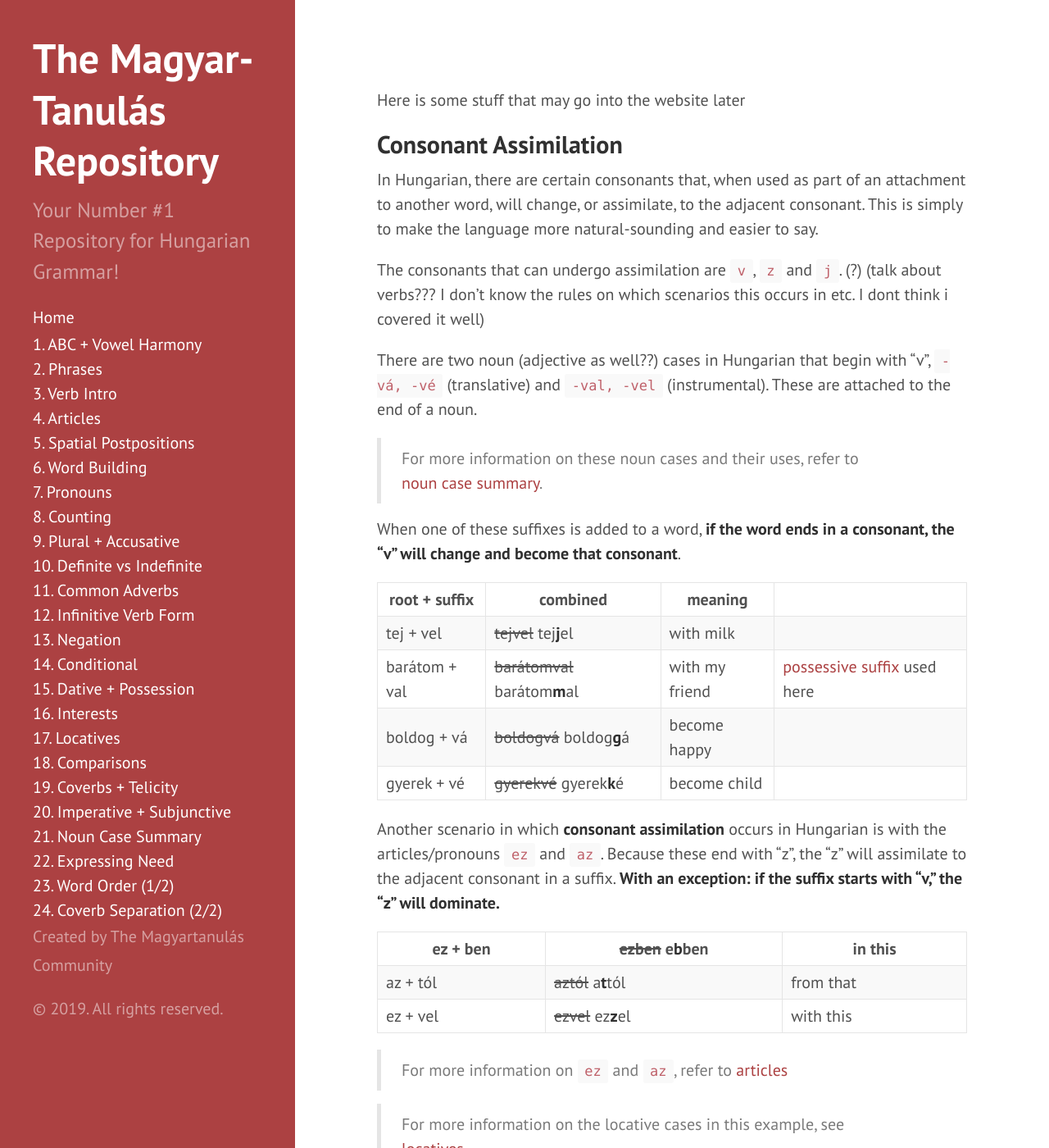
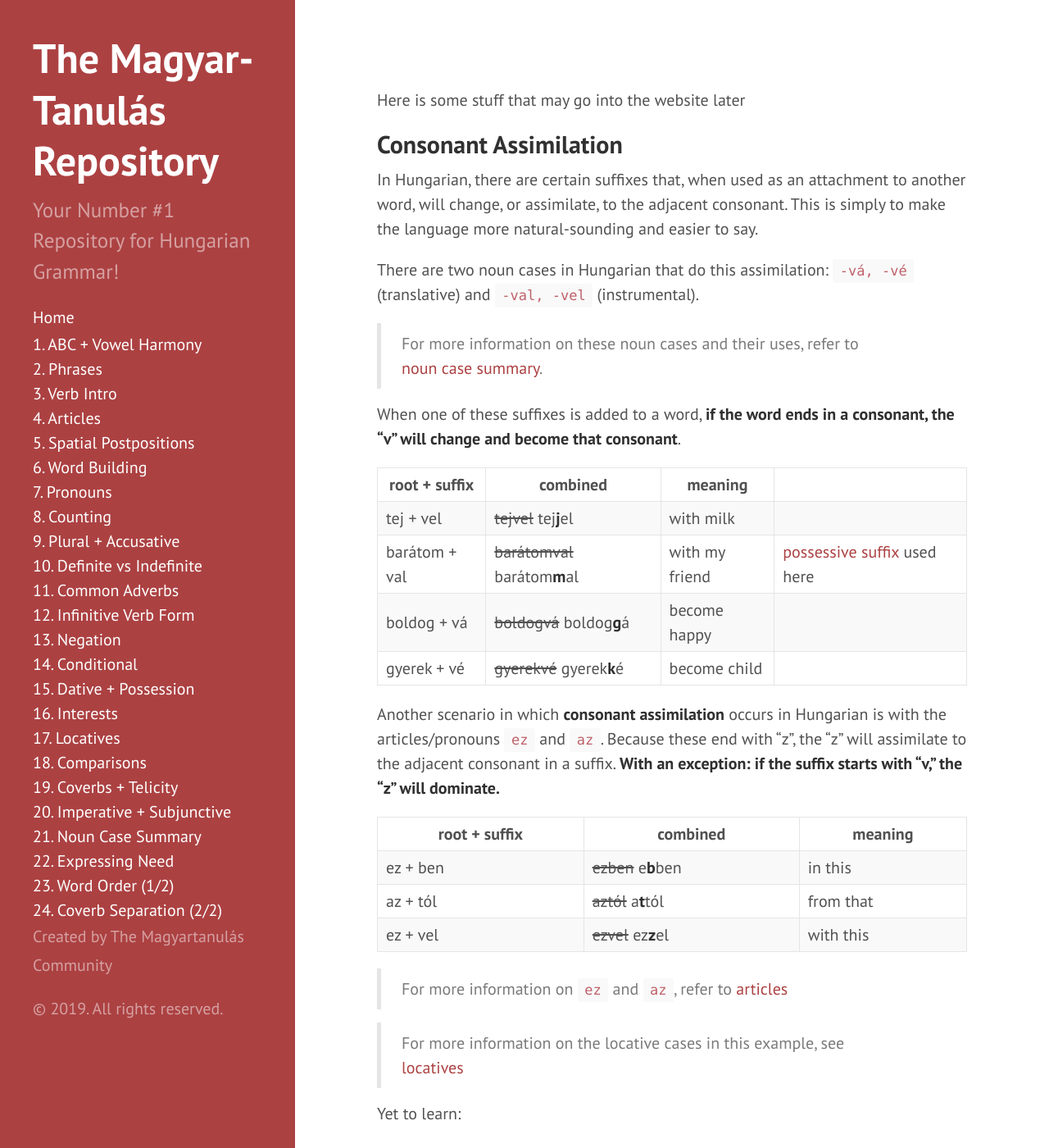
Before and after one commit to Magyartanulas/magyartanulas.github.io, a Jekyll site: the page built from extrastuff.md, in a window 1280 px wide and 1400 px high. Shown: the whole window at 82% size. Built offline with Jekyll 4.4.1, drawn with Linux system fonts in a browser that asks for light colours; our own code applies the rules of GitHub Pages for plain Markdown files; comment, search, counter and statistics services are not loaded; some of the changed text lies outside the part shown.

Commit message:
Update extrastuff.md

```diff
--- a/extrastuff.md
+++ b/extrastuff.md
@@ -2,17 +2,15 @@ Here is some stuff that may go into the website later
 
 ## Consonant Assimilation
 
-In Hungarian, there are certain consonants that, when used as part of an attachment to another word, will change, or assimilate, to the adjacent consonant. This is simply to make the language more natural-sounding and easier to say.
+In Hungarian, there are certain suffixes that, when used as an attachment to another word, will change, or assimilate, to the adjacent consonant. This is simply to make the language more natural-sounding and easier to say.
 
-The consonants that can undergo assimilation are `v`, `z` and `j`. (?) (talk about verbs??? I don't know the rules on which scenarios this occurs in etc. I dont think i covered it well)
-
-There are two noun (adjective as well??) cases in Hungarian that begin with "v", `-vá, -vé` (translative) and `-val, -vel` (instrumental). These are attached to the end of a noun.
+There are two noun cases in Hungarian that do this assimilation: `-vá, -vé` (translative) and `-val, -vel` (instrumental).
 
 >For more information on these noun cases and their uses, refer to [noun case summary](https://magyartanulas.github.io/noun_case_summary/).
 
 When one of these suffixes is added to a word, **if the word ends in a consonant, the "v" will change and become that consonant**.
 
-| root + suffix|combined              | meaning   |
+| root + suffix| combined             | meaning   |
 |--------------|----------------------|-----------|
 | tej + vel    | ~~tejvel~~  tej**j**el | with milk |
 | barátom + val|~~barátomval~~  barátom**m**al| with my friend |[possessive suffix](https://magyartanulas.github.io/dative_possession/) used here
@@ -21,17 +19,15 @@ When one of these suffixes is added to a word, **if the word ends in a consonant
 
 Another scenario in which **consonant assimilation** occurs in Hungarian is with the articles/pronouns `ez` and `az`. Because these end with "z", the "z" will assimilate to the adjacent consonant in a suffix. **With an exception: if the suffix starts with "v," the "z" will dominate.**
 
+| root + suffix| combined         | meaning   |
+|-----------|---------------------|-----------|
 | ez + ben  | ~~ezben~~ e**b**ben | in this   |
-|-----------|---------------------|-----------|
 | az + tól  | ~~aztól~~ a**t**tól | from that |
 | ez + vel  | ~~ezvel~~ ez**z**el | with this |
 
 >For more information on `ez` and `az`, refer to [articles](https://magyartanulas.github.io/articles/)
 
 >For more information on the locative cases in this example, see [locatives](https://magyartanulas.github.io/locatives/)
-
-
-You may be wondering: "what happens if two of these assimilatable consonants are next to each other?" Idk what happensz
 
 Yet to learn:
 
```
